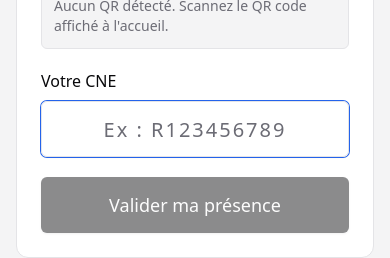
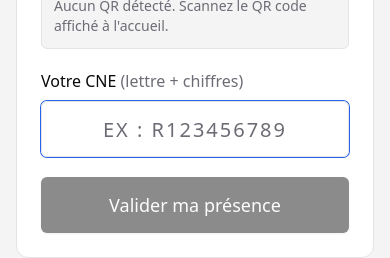
Before and after one commit to ad-el1/check-in, a Next.js app: page /scan in a window 390 px wide. Shown: the part 246-504 px from the top of the page. Built offline with nearby package versions, Linux system fonts and the light colour scheme.

Commit message:
fix: champ CNE au clavier complet (lettre + chiffres) sur mobile + majuscules auto

```diff
--- a/components/scan-form.tsx
+++ b/components/scan-form.tsx
@@ -79,17 +79,21 @@ export function ScanForm({ token }: { token: string | null }) {
       )}
       <div className="space-y-2">
         <Label htmlFor="cne" className="text-base">
-          Votre CNE
+          Votre CNE <span className="font-normal text-muted-foreground">(lettre + chiffres)</span>
         </Label>
         <Input
           id="cne"
-          inputMode="numeric"
+          type="text"
+          inputMode="text"
           autoComplete="off"
+          autoCorrect="off"
+          autoCapitalize="characters"
+          spellCheck={false}
           autoFocus
           placeholder="Ex : R123456789"
           value={cne}
-          onChange={(e) => setCne(e.target.value)}
-          className="h-14 text-center text-xl tracking-widest"
+          onChange={(e) => setCne(e.target.value.toUpperCase())}
+          className="h-14 text-center text-xl uppercase tracking-widest"
         />
         {formError && (
           <p className="text-sm font-medium text-destructive">{formError}</p>
```
